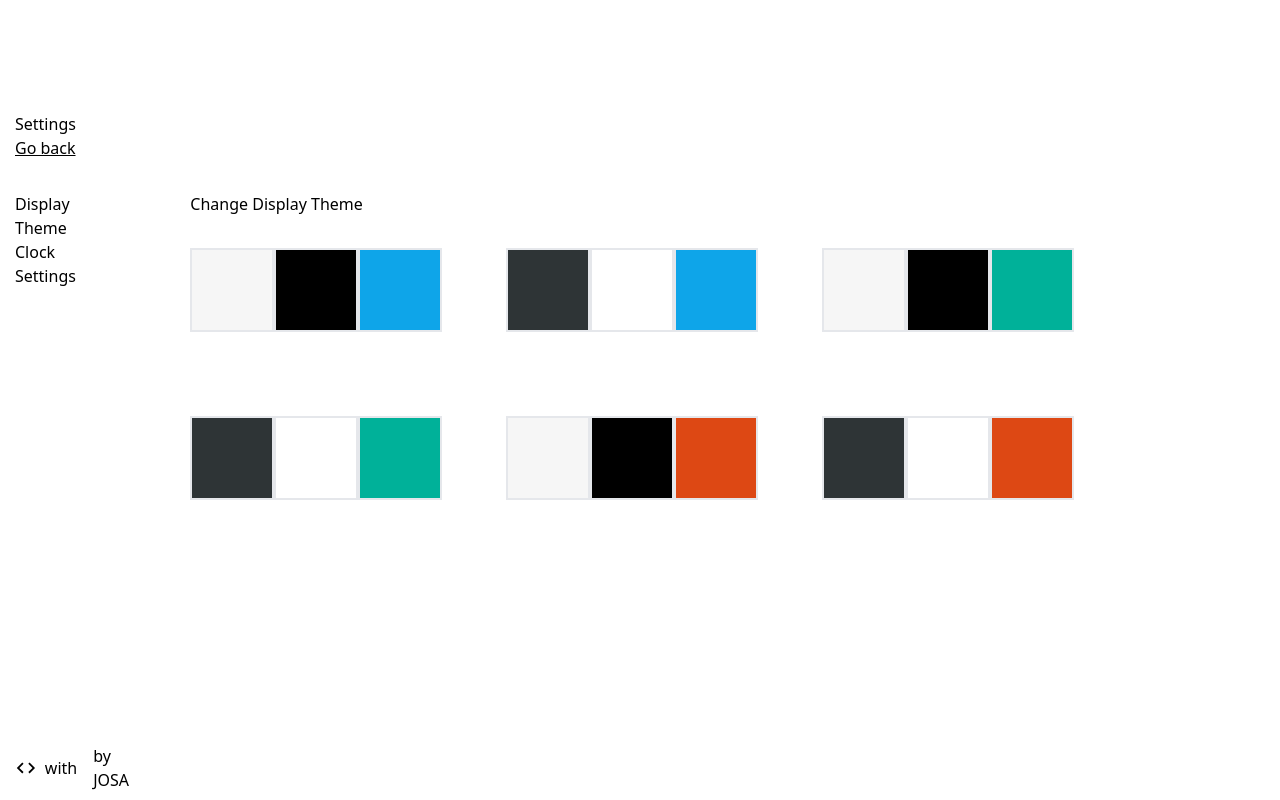
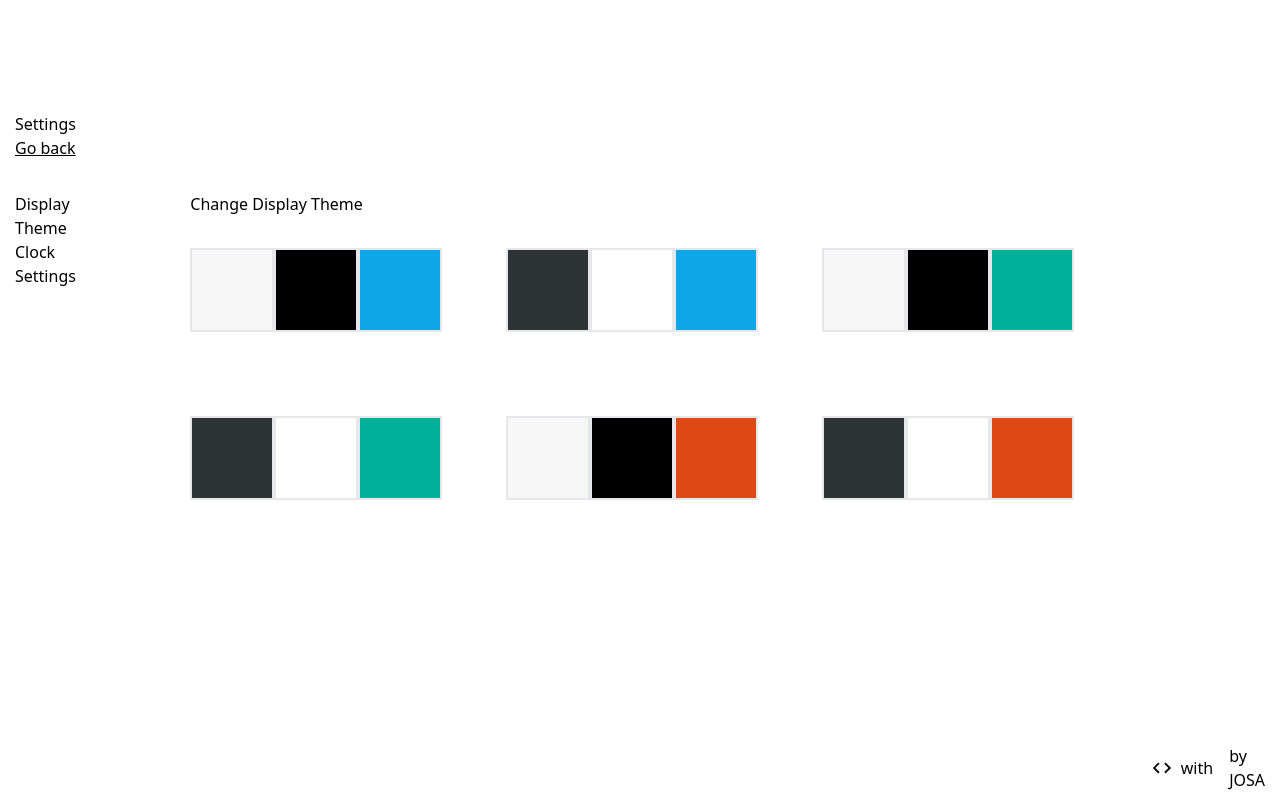
Before and after one commit to jordanopensource/start-web, a Next.js app: page /settings in a window 1280 px wide. Built offline with nearby package versions, Linux system fonts and the light colour scheme.

Commit message:
Fix footer content justification

```diff
--- a/components/Layout/Footer.jsx
+++ b/components/Layout/Footer.jsx
@@ -7,6 +7,7 @@ const Footer = () => {
   const [credits, setCredits] = useState('JOSA');
   const [easter, setEaster] = useState(0);
   const [showIcon, setShowIcon] = useState(true);
+  const justifyContent = showIcon ? 'justify-between' : 'justify-end';
   const router = useRouter();
 
   useEffect(() => {
@@ -26,7 +27,7 @@ const Footer = () => {
   };
 
   return (
-    <footer className="container flex justify-between py-2">
+    <footer className={`container flex ${justifyContent} py-2`}>
       {showIcon && (
         <Link href="/settings" passHref>
           <div className="w-fit cursor-pointer">
```
